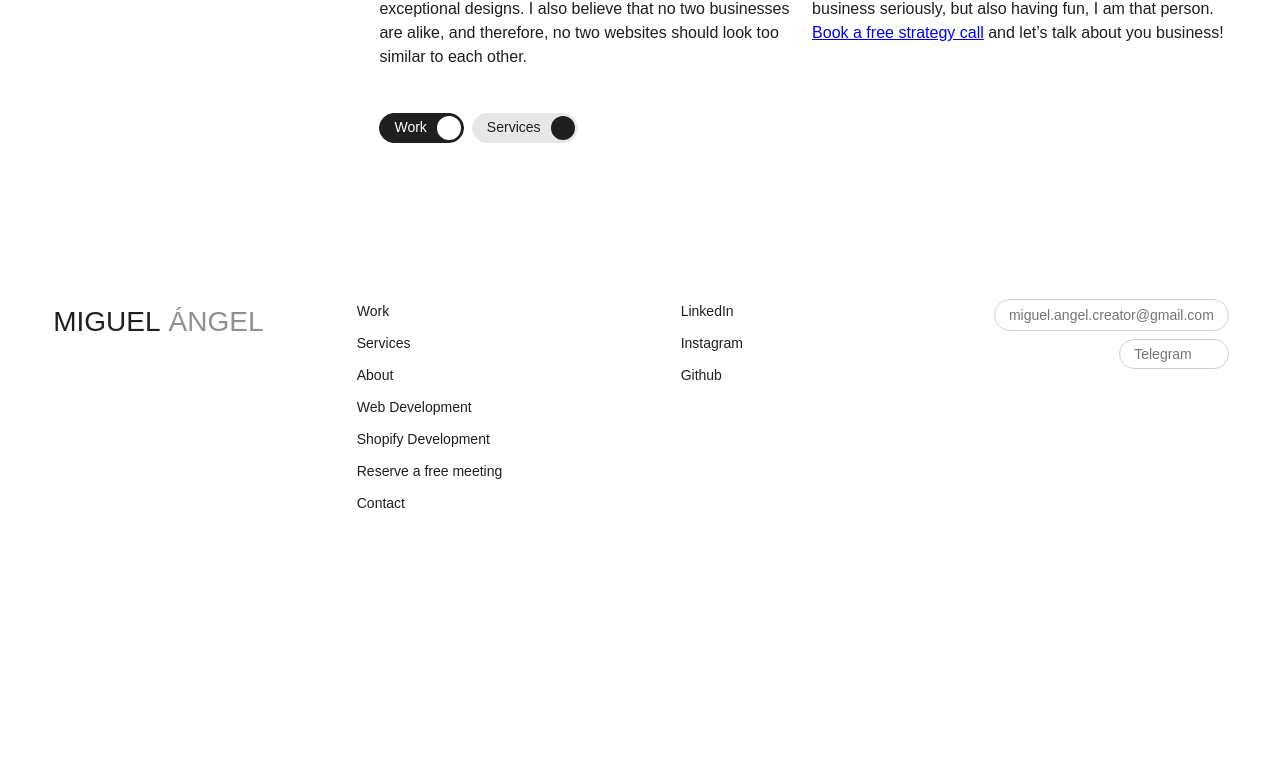
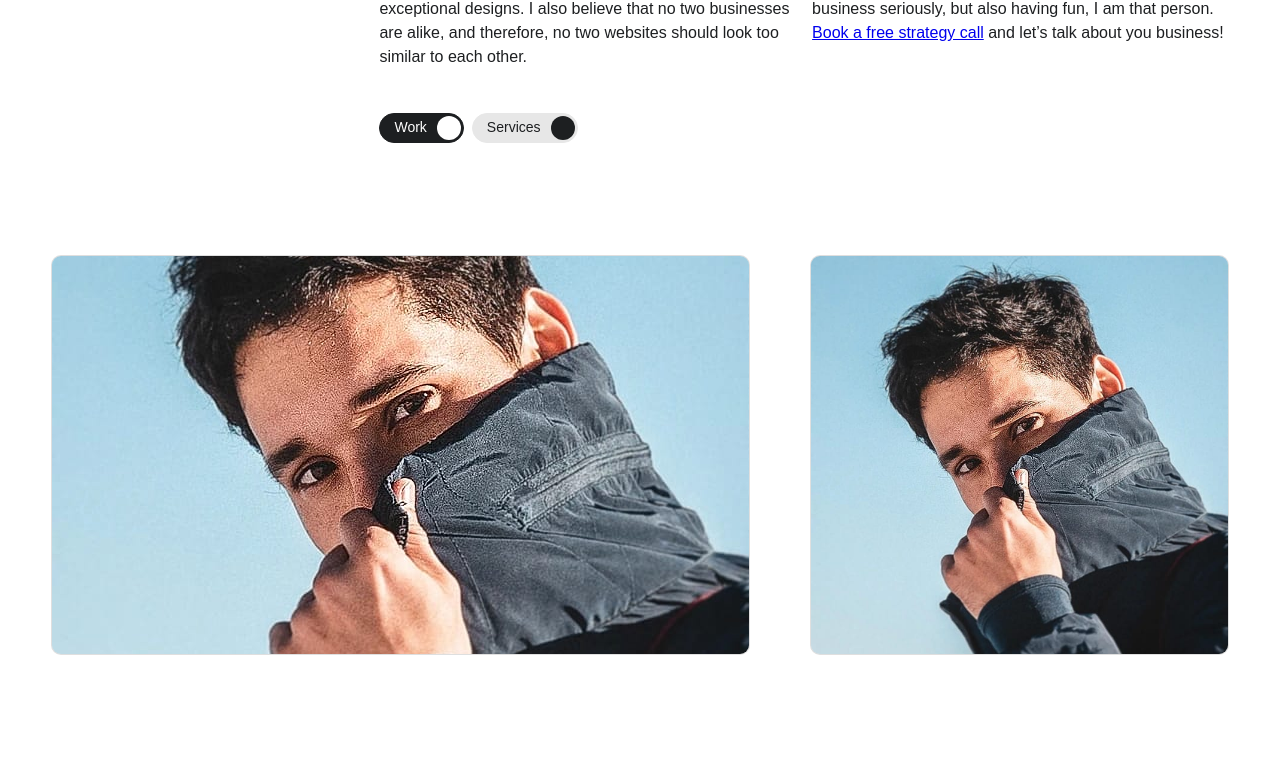
Before and after one commit to muchisx/v1_the_tiger, a React (Vite) app: page /about in a window 1280 px wide. Shown: the part 2000-2765 px from the top of the page. Before the commit the page ends 2567 px from the top, so only its background shows below. Built offline with nearby package versions, Linux system fonts and the light colour scheme; some icons are missing; a web font is replaced by a local one.

Commit message:
add About content

```diff
--- a/src/pages/About.tsx
+++ b/src/pages/About.tsx
@@ -1,4 +1,5 @@
 // Components
+import CardGrid from '@components/CardGrid/CardGrid';
 import Heading from '@components/shared/Heading/Heading';
 import Section from '@components/shared/Section/Section';
 import ImageBanner from '@components/ImageBanner/ImageBanner';
@@ -10,6 +11,10 @@ import placeholderImageBanner from '@assets/images/hero-banner-1.jpg';
 import aboutCTA from '@content/About/aboutCTA';
 import aboutDescription from '@content/About/aboutDescription';
 import aboutHeroHeadingText from '@content/About/aboutHeroHeadingText';
+import sharedContact from '@content/shared/sharedContact';
+import aboutPortraits from '@content/About/aboutPortraits';
+
+const aboutContact = sharedContact('primary');
 
 function About() {
   return (
@@ -29,6 +34,20 @@ function About() {
         rightContent={aboutDescription.rightContent}
         customStyles={aboutDescription.customStyles}
       />
+
+      <CardGrid
+        contain="margin"
+        cardCells={aboutPortraits.cardCells}
+        gridTemplateColumns={{ md: '1.25fr .75fr;' }}
+        gridAutoRows={{ all: '50vh', md: '64h' }}
+      />
+
+      <SplitContent
+        contain="margin"
+        leftContent={aboutContact.leftContent}
+        rightContent={aboutContact.rightContent}
+        customStyles={aboutContact.customStyles}
+      />
     </main>
   );
 }
--- /dev/null
+++ b/src/pages/content/About/aboutPortraits.tsx
@@ -0,0 +1,27 @@
+// Assets
+import placeholderImg from '@assets/images/profile-pic.jpeg';
+// Types
+import type { Props as CardGridProps } from '@components/CardGrid/CardGrid.types';
+
+const aboutPortraits: CardGridProps = {
+  cardCells: [
+    {
+      $keyId: crypto.randomUUID(),
+      card: {
+        backgroundImg: {
+          src: placeholderImg,
+        },
+      },
+    },
+    {
+      $keyId: crypto.randomUUID(),
+      card: {
+        backgroundImg: {
+          src: placeholderImg,
+        },
+      },
+    },
+  ],
+};
+
+export default aboutPortraits;
```
